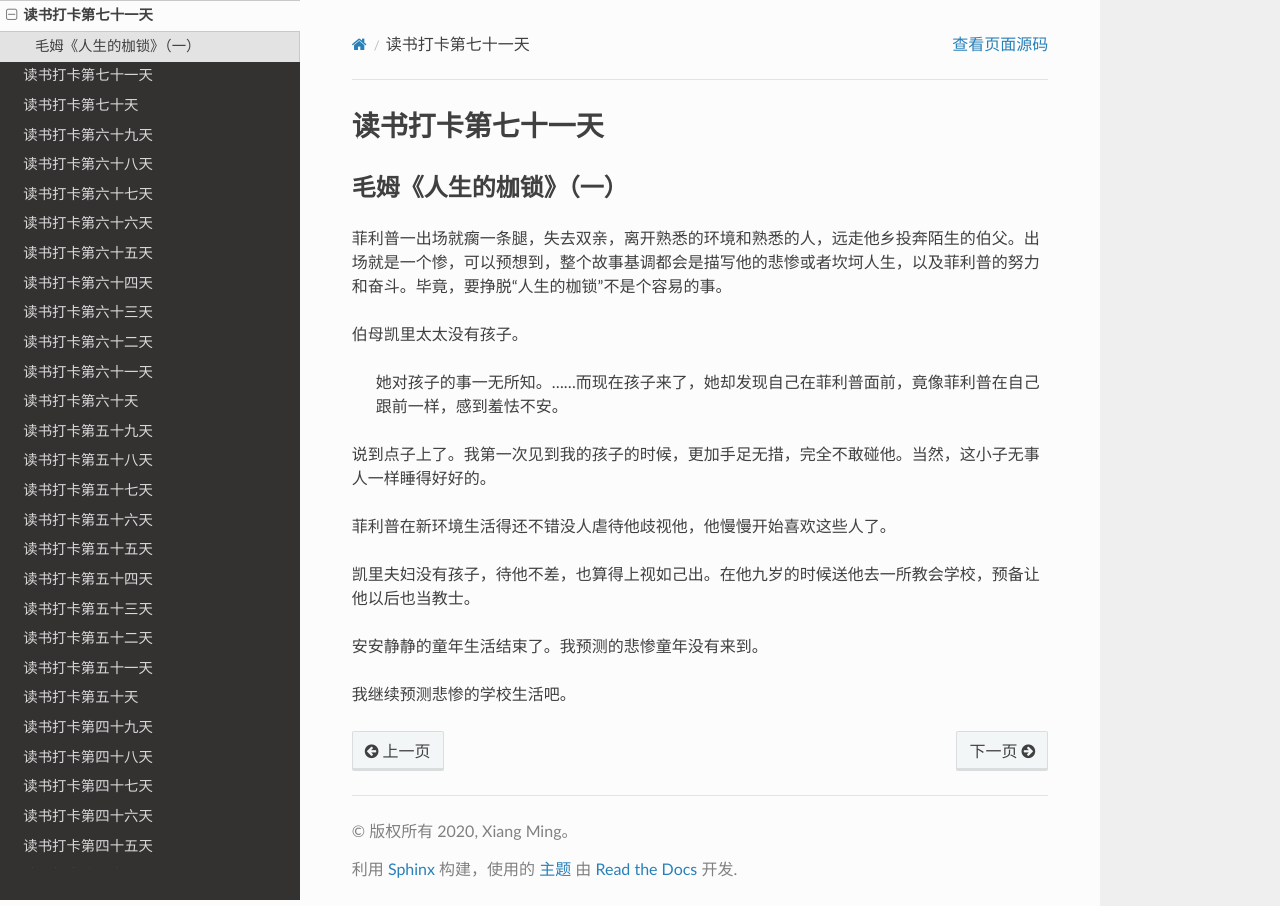
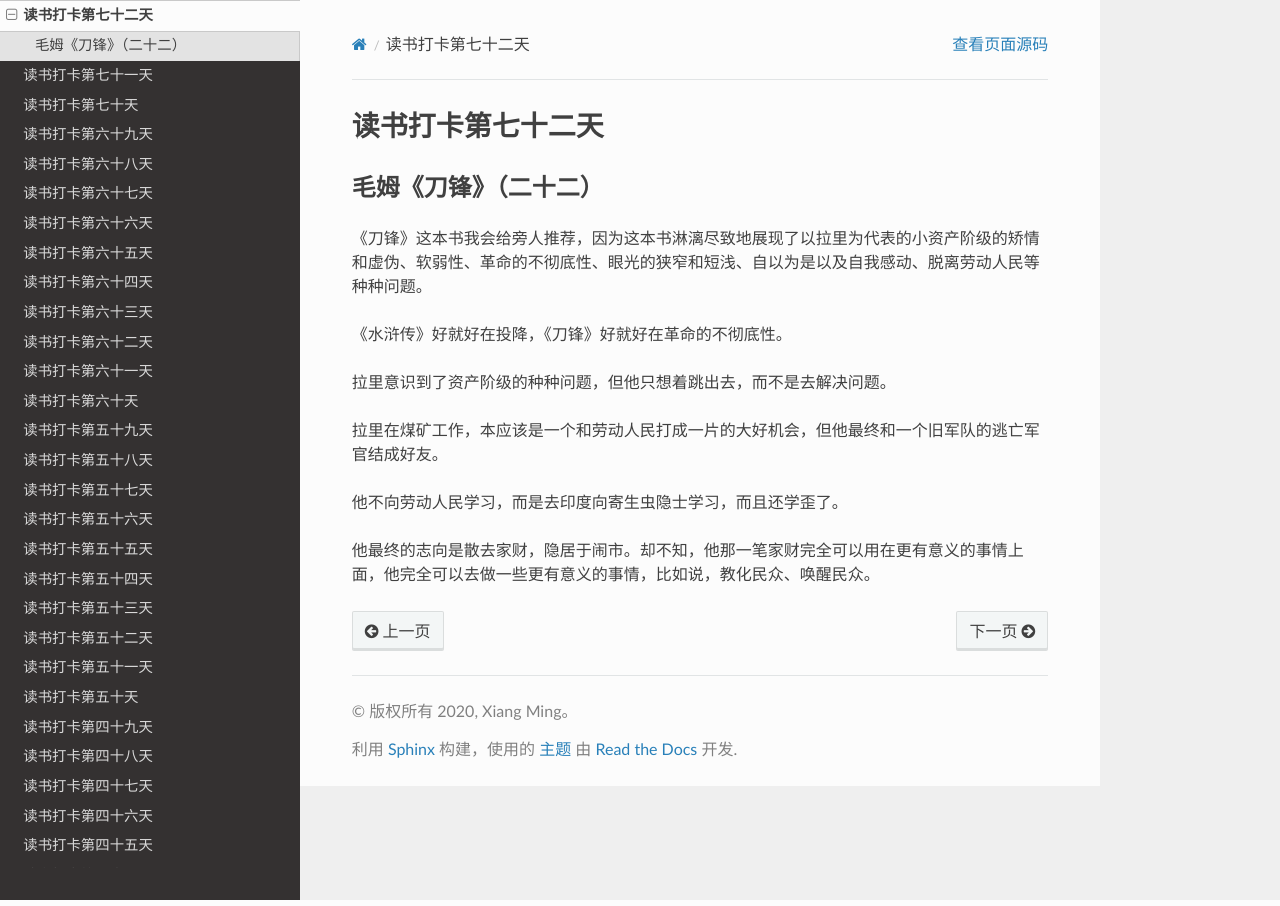
Before and after one commit to xiangming1975/reading, a Sphinx documentation site: the page built from source/2020-08-21.md, in a window 1280 px wide. Built offline with Sphinx 7.4.7 and the Read the Docs theme 2.0.0, drawn with Linux system fonts in a browser that asks for light colours.

Commit message:
更新了一篇刀锋的整体性质的书评。

```diff
--- a/source/2020-08-21.md
+++ b/source/2020-08-21.md
@@ -1,19 +1,15 @@
-# 读书打卡第七十一天
+# 读书打卡第七十二天
 
-## 毛姆《人生的枷锁》（一）
+## 毛姆《刀锋》（二十二）
 
-菲利普一出场就瘸一条腿，失去双亲，离开熟悉的环境和熟悉的人，远走他乡投奔陌生的伯父。出场就是一个惨，可以预想到，整个故事基调都会是描写他的悲惨或者坎坷人生，以及菲利普的努力和奋斗。毕竟，要挣脱“人生的枷锁”不是个容易的事。
+《刀锋》这本书我会给旁人推荐，因为这本书淋漓尽致地展现了以拉里为代表的小资产阶级的矫情和虚伪、软弱性、革命的不彻底性、眼光的狭窄和短浅、自以为是以及自我感动、脱离劳动人民等种种问题。
 
-伯母凯里太太没有孩子。
+《水浒传》好就好在投降，《刀锋》好就好在革命的不彻底性。
 
-> 她对孩子的事一无所知。……而现在孩子来了，她却发现自己在菲利普面前，竟像菲利普在自己跟前一样，感到羞怯不安。
+拉里意识到了资产阶级的种种问题，但他只想着跳出去，而不是去解决问题。
 
-说到点子上了。我第一次见到我的孩子的时候，更加手足无措，完全不敢碰他。当然，这小子无事人一样睡得好好的。
+拉里在煤矿工作，本应该是一个和劳动人民打成一片的大好机会，但他最终和一个旧军队的逃亡军官结成好友。
 
-菲利普在新环境生活得还不错没人虐待他歧视他，他慢慢开始喜欢这些人了。
+他不向劳动人民学习，而是去印度向寄生虫隐士学习，而且还学歪了。
 
-凯里夫妇没有孩子，待他不差，也算得上视如己出。在他九岁的时候送他去一所教会学校，预备让他以后也当教士。
-
-安安静静的童年生活结束了。我预测的悲惨童年没有来到。
-
-我继续预测悲惨的学校生活吧。
+他最终的志向是散去家财，隐居于闹市。却不知，他那一笔家财完全可以用在更有意义的事情上面，他完全可以去做一些更有意义的事情，比如说，教化民众、唤醒民众。
```
Also changed, not shown: source/2020-08-22.md (+10 -12 lines), source/2020-08-23.md (+13 -7 lines), source/2020-08-24.md (+9 -5 lines), source/2020-08-25.md (+8 -2 lines), source/2020-08-26.md (added, +13 -0 lines).
